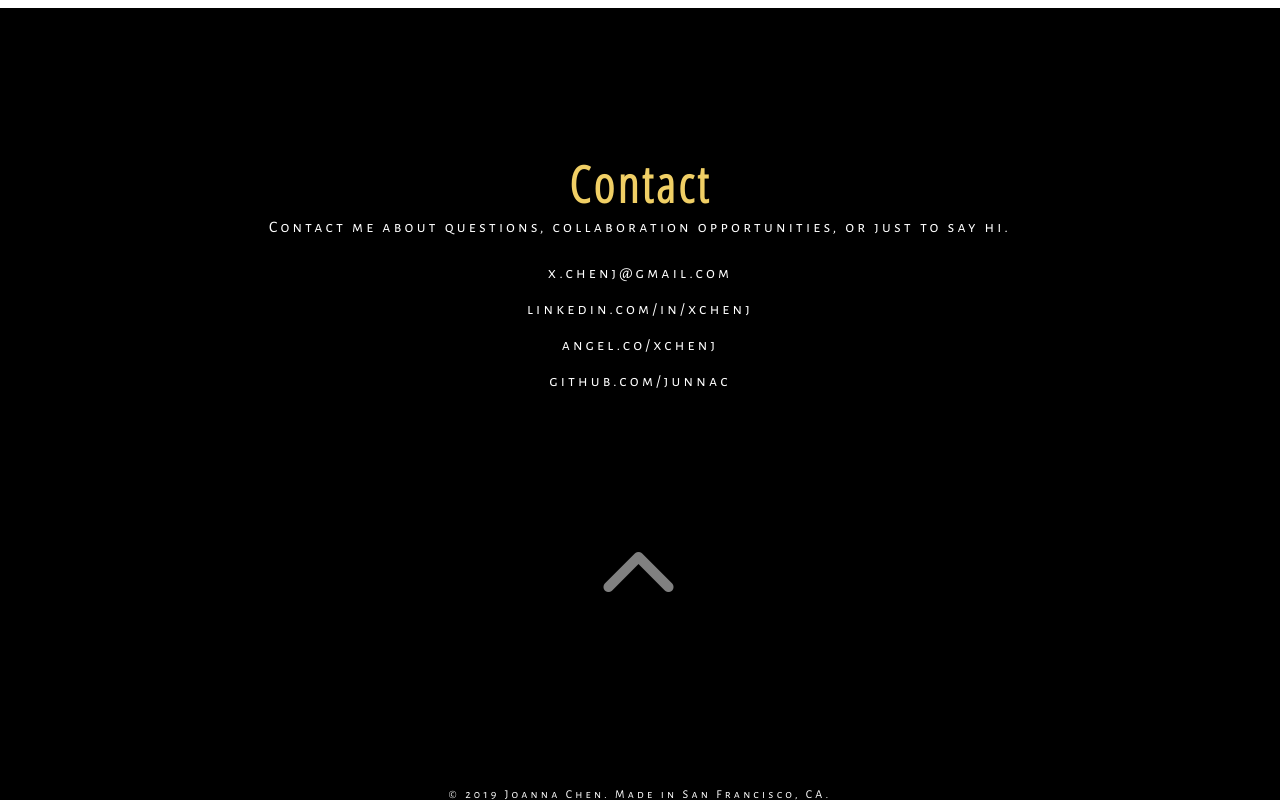
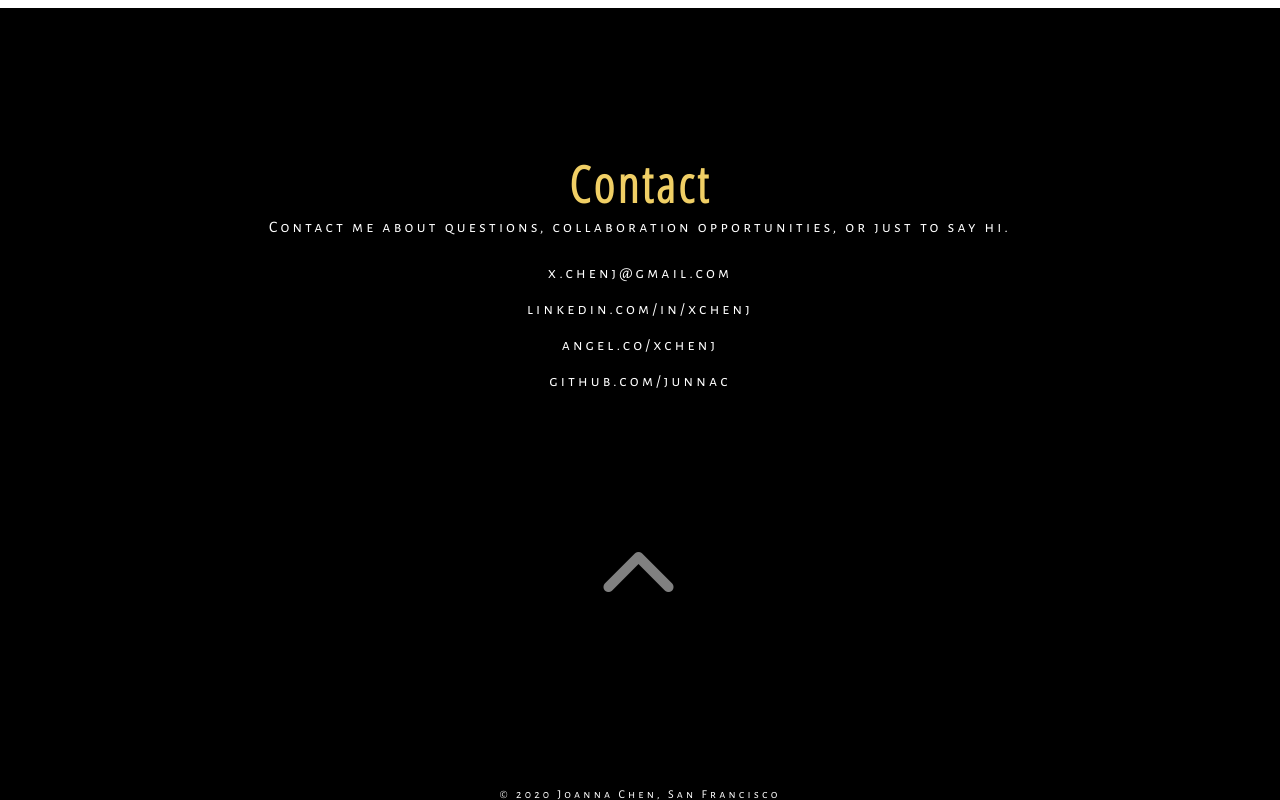
Before and after one commit to joannerd/joannerd.github.io, a React (Create React App) app: page / in a window 1280 px wide. Shown: the part 3192-3992 px from the top of the page. Built offline with nearby package versions, Linux system fonts and the light colour scheme.

Commit message:
Update footer

```diff
--- a/src/App.js
+++ b/src/App.js
@@ -28,7 +28,7 @@ class App extends React.Component {
           <Skills />
           <Contact />
           <footer>
-            &copy; 2019 Joanna Chen. Made in San Francisco, CA.
+            &copy; 2020 Joanna Chen, San Francisco
           </footer>
         </main>
         <div className="bars">
```
